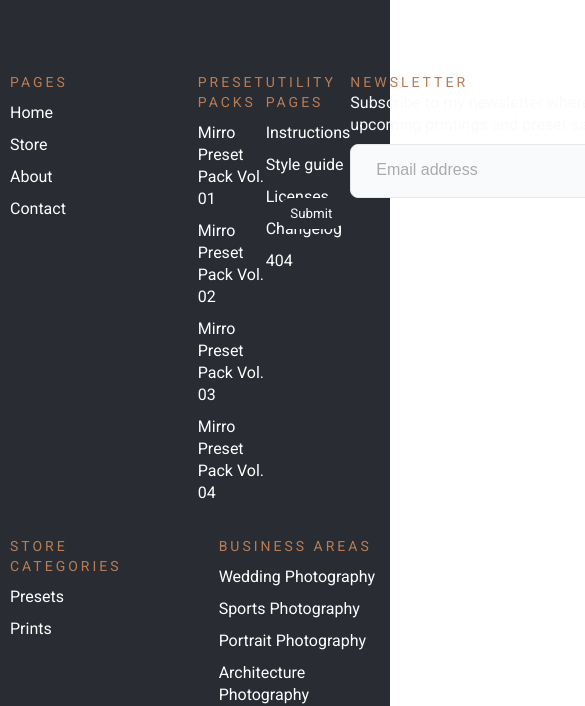
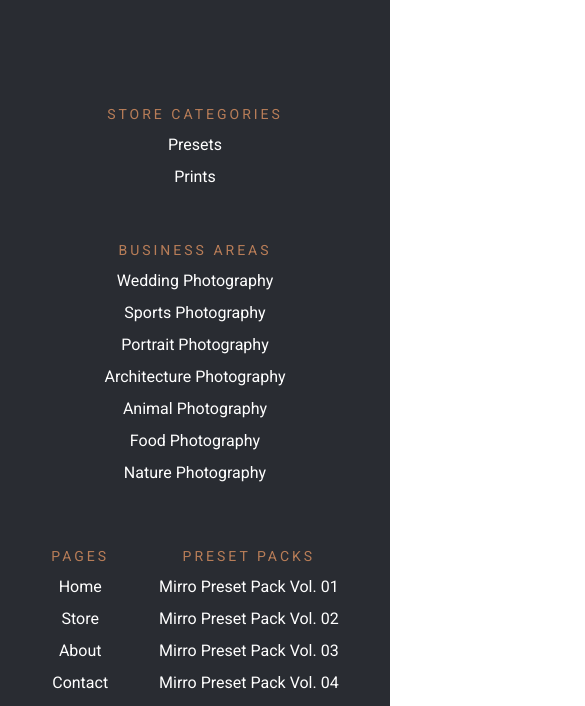
Before and after one commit to Daniil-gavrilooov/miro, a plain HTML site: page app/index.html in a window 390 px wide. Shown: the part 146-852 px from the top of the page, 585 px wide, since content can reach past the window. Drawn offline with Linux system fonts and the light colour scheme; a web font is replaced by a local one.

Commit message:
finish adaptive for section (footer)

```diff
--- a/app/index.html
+++ b/app/index.html
@@ -324,7 +324,7 @@
                             </li>
                         </ul>
                     </div>
-                    <div class="footer__item">
+                    <div class="footer__item footer__item-two">
                         <ul class="footer__list">
                             <h6 class="footer__list-title">
                                 Preset packs
@@ -425,6 +425,9 @@
                     </div>
                 </div>
 
+
+            </div>
+
             <div class="footer__content">
                 <p class="footer__copyright">
                     © Mirro Photography, LLC. All rights reserved. Powered by <span>Gavrilov</span>
@@ -454,7 +457,6 @@
                 </ul>
             </div>
         </div>
-        </div>
     </footer>
 
     <script src="js/main.min.js"></script>
--- a/app/scss/_footer.scss
+++ b/app/scss/_footer.scss
@@ -13,6 +13,7 @@
         display: flex;
         justify-content: space-between;
         margin-top: 32px;
+        flex-wrap: wrap;
     }
 
     &__wrapper {
@@ -22,7 +23,7 @@
         }
 
         & .footer__content:nth-child(1) .footer__item:nth-child(2) {
-            margin-left: 130px;
+            margin-left: 110px;
         }
     }
 
@@ -55,6 +56,7 @@
         font-weight: 400;
         font-size: 16px;
         line-height: 22px;
+        max-width: 428px;
 
 
         &::placeholder {
@@ -72,14 +74,60 @@
         padding: 8px 10px;
         background: #292C32;
         border-radius: 10px;
-        transform: translateX(-70px);
+        // transform: translateX(-70px);
+        margin-left: -70px;
     }
-    &__copyright span{
+
+    &__copyright span {
         margin-left: 10px;
     }
-    &__icon-list{
+
+    &__icon-list {
         display: flex;
         align-items: center;
         gap: 20px;
     }
 }
+
+@media (max-width: 1100px) {
+    .footer {
+        &__wrapper {
+            display: flex;
+            flex-direction: column-reverse;
+            gap: 30px;
+
+            & .footer__content:nth-child(2) {
+                justify-content: center;
+            }
+            & .footer__content:nth-child(1) .footer__item:nth-child(2) {
+                margin-left: 0;
+            }
+
+
+        }
+        &__content {
+            justify-content: center;
+            gap: 50px;
+            text-align: center;
+        }
+        &__item-description{
+            margin: 0 auto;
+            margin-bottom: 50px;
+            margin-top: 20px;
+        }
+        &__form{
+            display: flex;
+            justify-content: center;
+            align-items: center;
+        }
+    }
+}
+
+@media (max-width: 450px) {
+    .footer{
+        &__form-input{
+            max-width: 280px;
+            padding-right: 150px;
+        }
+    }
+}
```
Also changed, not shown: app/css/style.min.css. Lines whose indentation alone changed are shown as unchanged.
